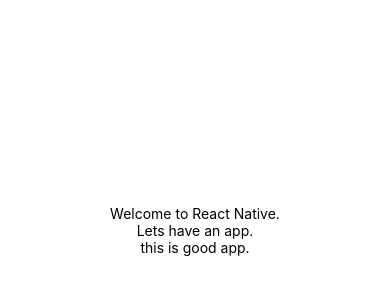
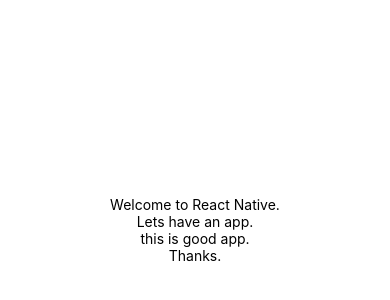
Before and after one commit to aaron-creator/Donewithit-app, a React Native app: screen / in a window 390 px wide. Shown: the part 192-492 px from the top of the page. Built offline with nearby package versions, Linux system fonts and the light colour scheme.

Commit message:
modified

```diff
--- a/App.js
+++ b/App.js
@@ -8,6 +8,7 @@
       <Text>Welcome to React Native.</Text>
       <Text>Lets have an app.</Text>
       <Text>this is good app.</Text>
+      <Text>Thanks.</Text>
       <StatusBar style="auto" />
     </View>
   );
```
